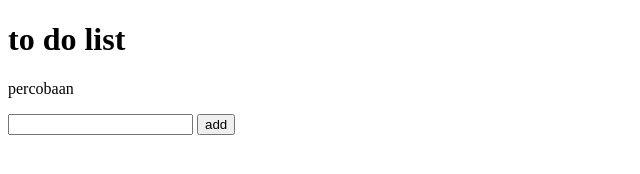
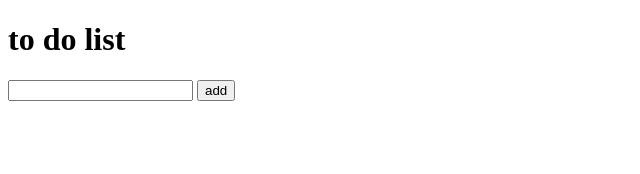
Before and after one commit to bagasrizky96/simple-to-do-list-javascripts, a plain HTML site: page index.html in a window 1280 px wide. Shown: the whole page, without its empty margins (0-640 px from the left). Drawn offline with Linux system fonts and the light colour scheme.

Commit message:
hapus percobaan

```diff
--- a/index.html
+++ b/index.html
@@ -15,7 +15,6 @@
 </head>
 <body>
     <h1>to do list</h1>
-    <p>percobaan</p>
     <input type="text" id="todo">
     <button onclick="func_add()">add</button>
     <ul id="mylist"></ul>
```
